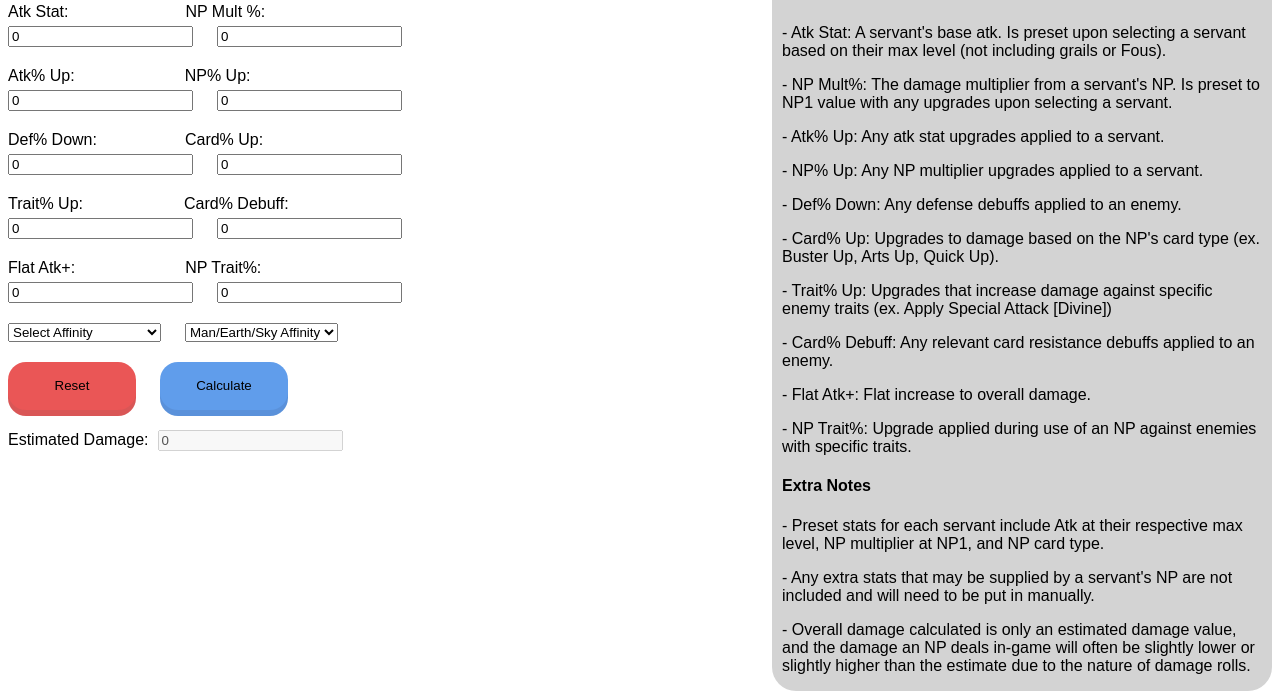
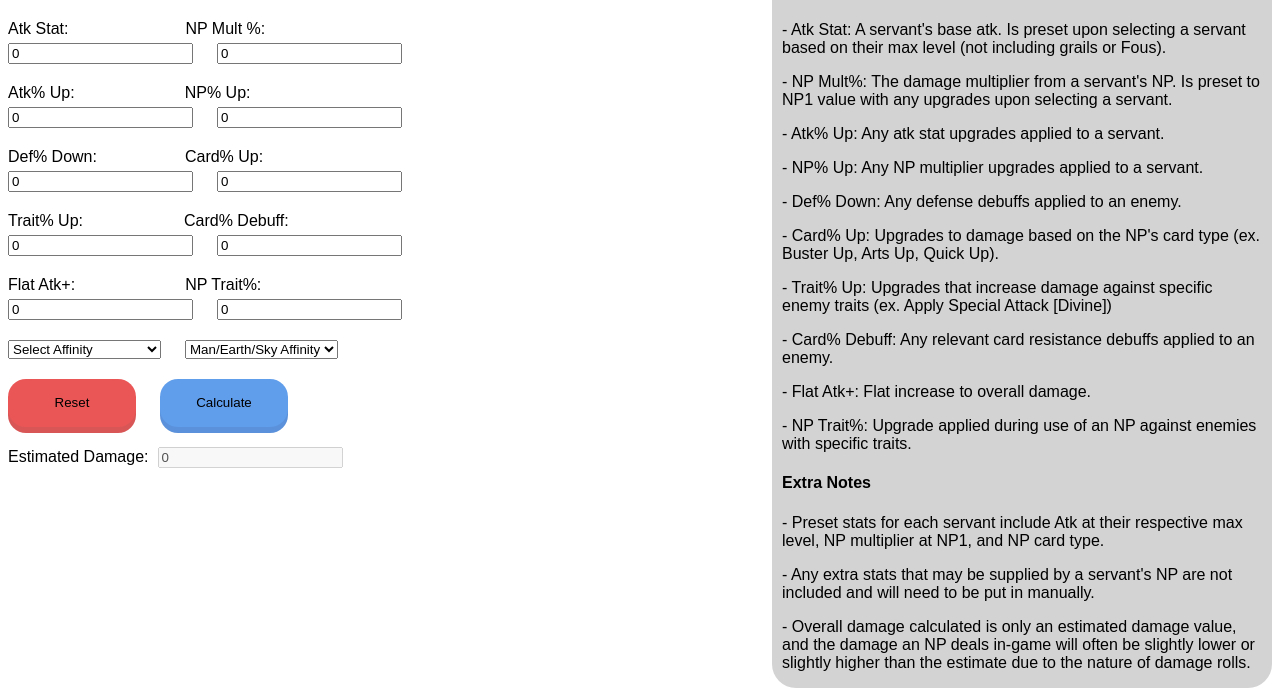
Before and after one commit to anwersaad0/FGO-Dmg-Calc-Web-Ver, a plain HTML site: page index.html in a window 1280 px wide. Shown: the part 209-908 px from the top of the page. Drawn offline with Linux system fonts and the light colour scheme.

Commit message:
Styling Error Fix
Fixed an error with styling that was affecting the display when opening the site on Mac

```diff
--- a/index.html
+++ b/index.html
@@ -13,7 +13,7 @@
             </a>
         </header>
         <div id="mainDiv">
-            <div>
+            <div id="calcDiv">
                 <div id="pageTitles">
                     <h1>Red Card Go Boom</h1>
                     <h3>A Fate Grand Order NP Damage Calculator</h3>
--- a/styles.css
+++ b/styles.css
@@ -96,6 +96,11 @@ button {
 #mainDiv {
     display: grid;
     grid-template-columns: 2fr 500px;
+    margin-top: 55px;
+}
+
+#calcDiv {
+    margin-top: -30px;
 }
 
 #infoDiv {
@@ -103,7 +108,6 @@ button {
     border-radius: 24px;
     padding: 0px 10px;
     font-family: Arial, Helvetica, sans-serif;
-    margin-top: 50px;
 }
 
 h1 {
```
